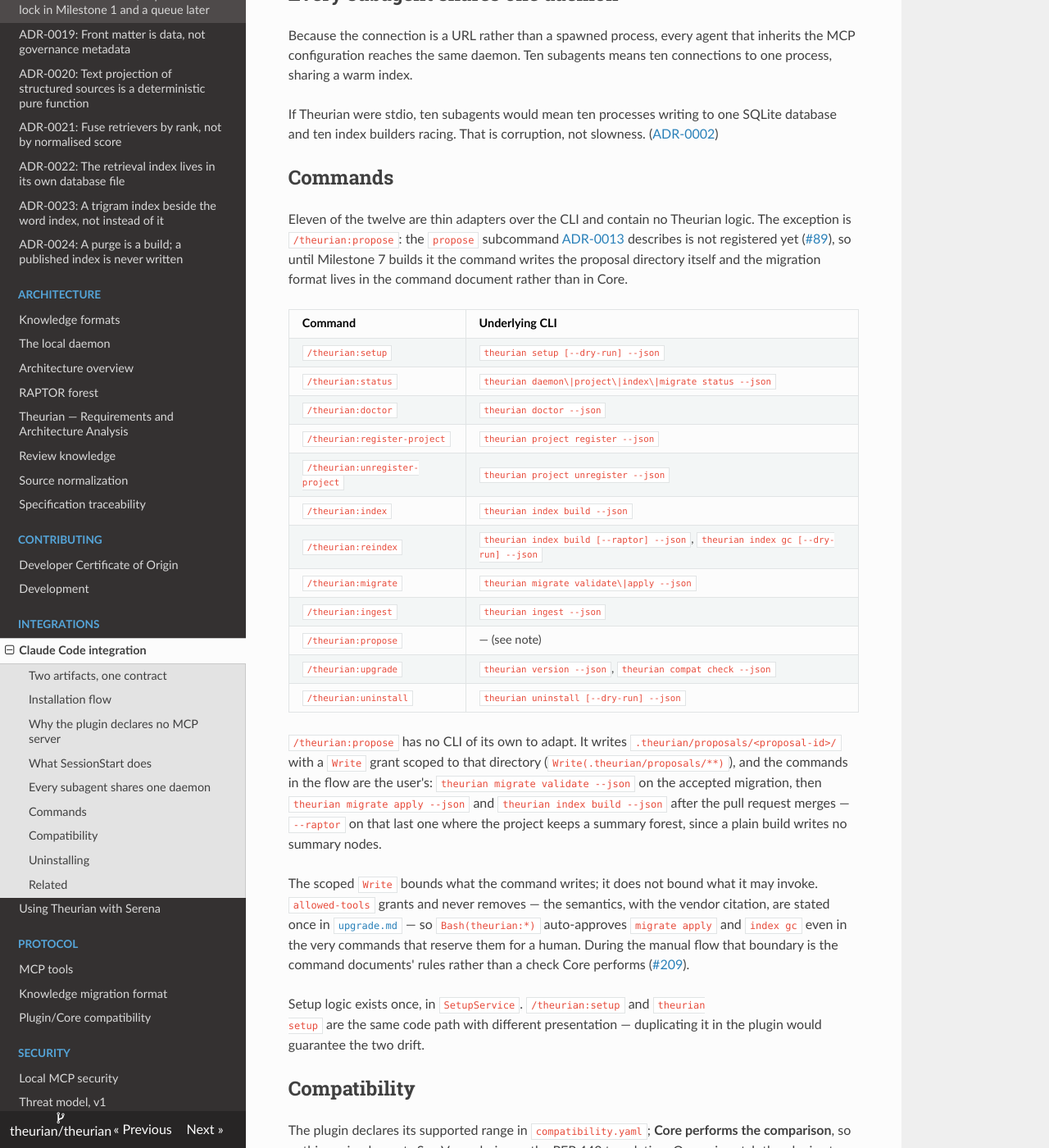
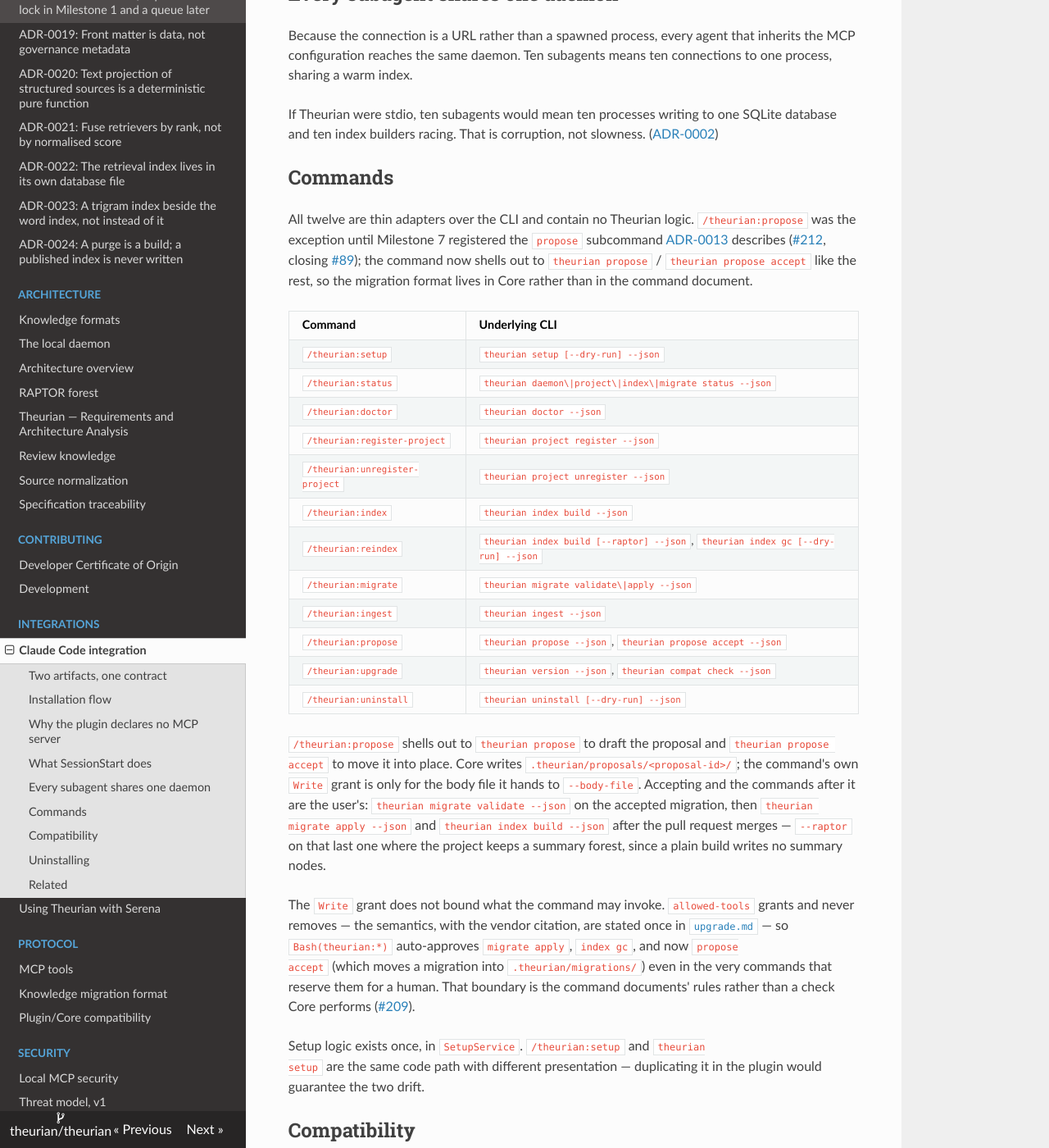
Before and after one commit to theurian/theurian, an MkDocs documentation site: the page built from docs/integrations/claude-code.md, in a window 1280 px wide and 1400 px high, scrolled down 2438 px. Shown: the whole window at 82% size. Built offline with MkDocs 1.6.1, drawn with Linux system fonts in a browser that asks for light colours.

Commit message:
docs(integrations): map propose to the real theurian propose CLI
The propose command is no longer the one plugin exception that hand-authors its
output. Update the intro, the command table row, and the notes to show it shelling
out to theurian propose and theurian propose accept (#212), and note that
Bash(theurian:*) now also auto-approves propose accept.

Signed-off-by: Takehide Uchida <utchy007@gmail.com>

```diff
--- a/docs/integrations/claude-code.md
+++ b/docs/integrations/claude-code.md
@@ -139,12 +139,13 @@
 
 ## Commands
 
-Eleven of the twelve are thin adapters over the CLI and contain no Theurian
-logic. The exception is `/theurian:propose`: the `propose` subcommand
-[ADR-0013](../adr/0013-ai-writes-produce-proposals.md) describes is not
-registered yet ([#89](https://github.com/theurian/theurian/issues/89)), so until
-Milestone 7 builds it the command writes the proposal directory itself and the
-migration format lives in the command document rather than in Core.
+All twelve are thin adapters over the CLI and contain no Theurian logic.
+`/theurian:propose` was the exception until Milestone 7 registered the `propose`
+subcommand [ADR-0013](../adr/0013-ai-writes-produce-proposals.md) describes
+([#212](https://github.com/theurian/theurian/issues/212), closing
+[#89](https://github.com/theurian/theurian/issues/89)); the command now shells out
+to `theurian propose` / `theurian propose accept` like the rest, so the migration
+format lives in Core rather than in the command document.
 
 | Command | Underlying CLI |
 | :-- | :-- |
@@ -157,25 +158,27 @@
 | `/theurian:reindex` | `theurian index build [--raptor] --json`, `theurian index gc [--dry-run] --json` |
 | `/theurian:migrate` | `theurian migrate validate\|apply --json` |
 | `/theurian:ingest` | `theurian ingest --json` |
-| `/theurian:propose` | — (see note) |
+| `/theurian:propose` | `theurian propose --json`, `theurian propose accept --json` |
 | `/theurian:upgrade` | `theurian version --json`, `theurian compat check --json` |
 | `/theurian:uninstall` | `theurian uninstall [--dry-run] --json` |
 
-`/theurian:propose` has no CLI of its own to adapt. It writes
-`.theurian/proposals/<proposal-id>/` with a `Write` grant scoped to that
-directory (`Write(.theurian/proposals/**)`), and the commands in the flow are the
-user's: `theurian migrate validate --json` on the accepted migration, then
+`/theurian:propose` shells out to `theurian propose` to draft the proposal and
+`theurian propose accept` to move it into place. Core writes
+`.theurian/proposals/<proposal-id>/`; the command's own `Write` grant is only for
+the body file it hands to `--body-file`. Accepting and the commands after it are
+the user's: `theurian migrate validate --json` on the accepted migration, then
 `theurian migrate apply --json` and `theurian index build --json` after the pull
 request merges — `--raptor` on that last one where the project keeps a summary
 forest, since a plain build writes no summary nodes.
 
-The scoped `Write` bounds what the command writes; it does not bound what it may
-invoke. `allowed-tools` grants and never removes — the semantics, with the vendor
-citation, are stated once in
+The `Write` grant does not bound what the command may invoke. `allowed-tools`
+grants and never removes — the semantics, with the vendor citation, are stated
+once in
 [`upgrade.md`](https://github.com/theurian/theurian/blob/main/plugins/claude-code/commands/upgrade.md) — so
-`Bash(theurian:*)` auto-approves `migrate apply` and `index gc` even in the very
-commands that reserve them for a human. During the manual flow that boundary is
-the command documents' rules rather than a check Core performs
+`Bash(theurian:*)` auto-approves `migrate apply`, `index gc`, and now `propose
+accept` (which moves a migration into `.theurian/migrations/`) even in the very
+commands that reserve them for a human. That boundary is the command documents'
+rules rather than a check Core performs
 ([#209](https://github.com/theurian/theurian/issues/209)).
 
 Setup logic exists once, in `SetupService`. `/theurian:setup` and `theurian
```
